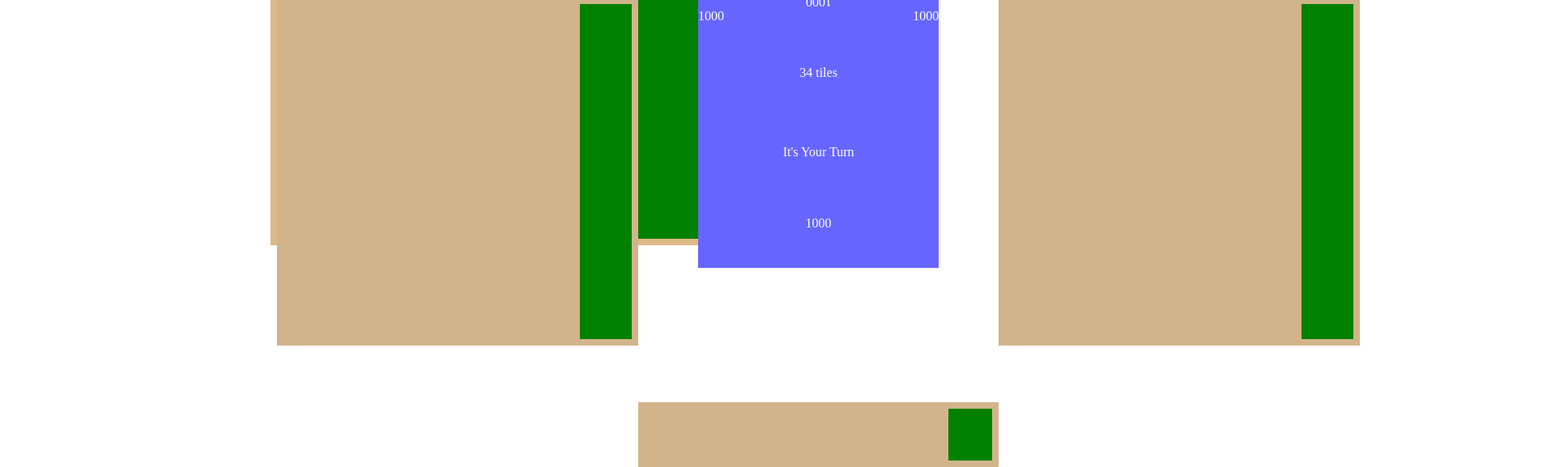
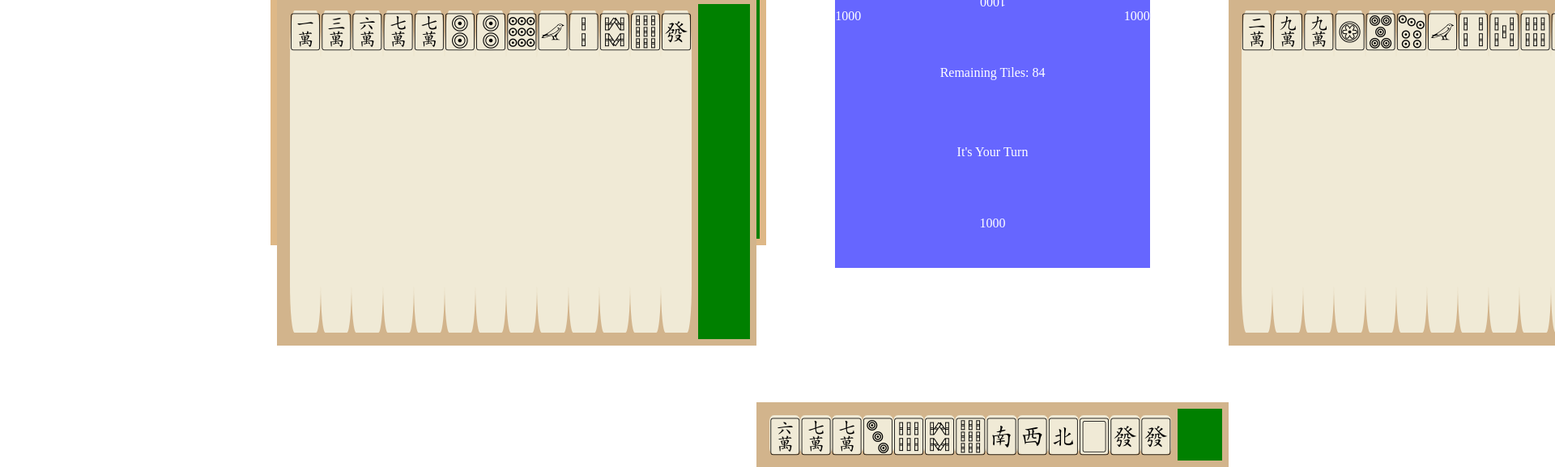
Before and after one commit to pizzadeliverymen/Mahjong, a plain HTML site: page index.html in a window 1280 px wide. Shown: the part 345-922 px from the top of the page at 81% size, 1920 px wide, since content can reach past the window. Drawn offline with Linux system fonts and the light colour scheme.

Commit message:
fixed <script>

```diff
--- a/index.html
+++ b/index.html
@@ -5,6 +5,7 @@
     <link href="./css/mahjong-board.css" rel="stylesheet">
     <link href="./css/mahjong-pieces.css" rel="stylesheet">
     <link href="./css/player-inventory.css" rel="stylesheet">
+    <script src="./js/mahjong.js" defer></script>
 </head>
 <body>
     <header>
```
